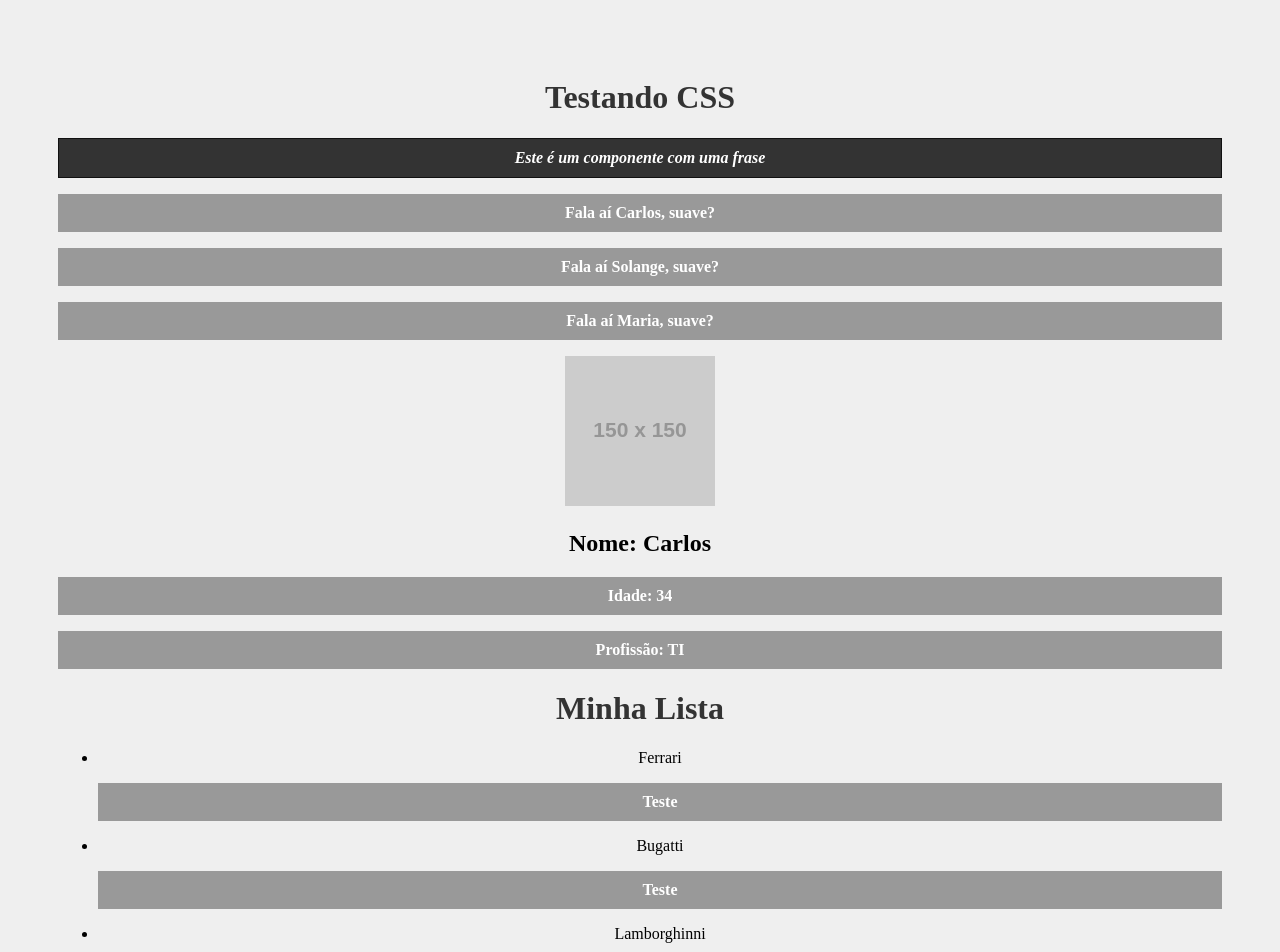
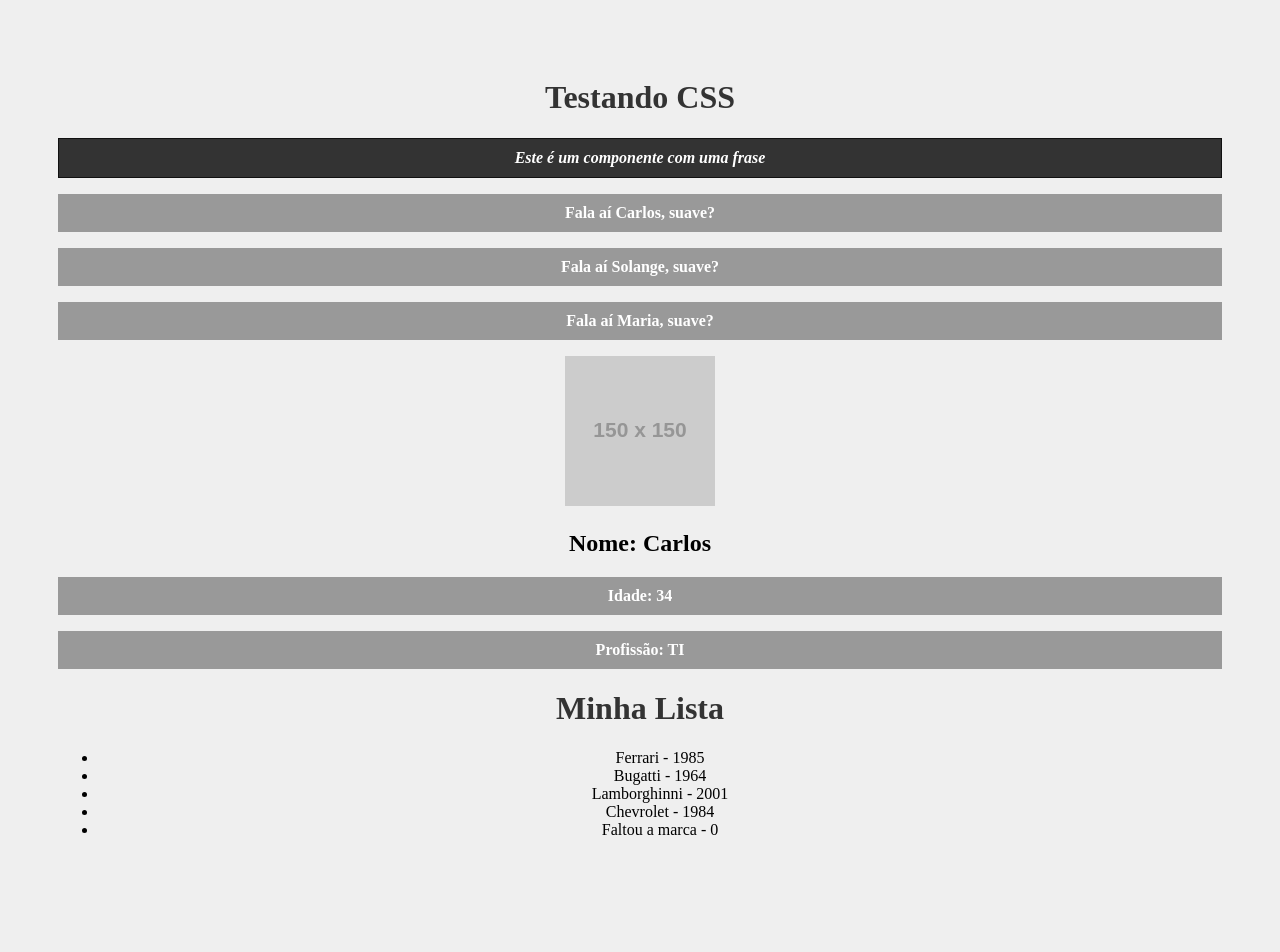
Before and after one commit to Carlosjw/registerApp, a React (Create React App) app in the folder firstapp/: page / in a window 1280 px wide. Shown: the top 952 px of the page. Built offline with nearby package versions, Linux system fonts and the light colour scheme.

Commit message:
lessonPropsAdvanced

```diff
--- a/firstapp/src/components/Item.js
+++ b/firstapp/src/components/Item.js
@@ -1,10 +1,24 @@
-function Item(props) {
+import PropTypes from "prop-types";
+
+function Item({ marca, anolancamento }) {
   return (
     <>
-      <li>{props.marca}</li>
-      <p>Teste</p>
+      <li>
+        {marca} - {anolancamento}
+      </li>
     </>
   );
 }
 
+// validando a nível de programação (ideal para deixar para outros programadores)
+Item.prototypes = {
+  marca: PropTypes.string.isRequired,
+  anolancamento: PropTypes.number,
+};
+
+// caso não seja fornecido nada, será preenchido pelo defaultprops
+Item.defaultProps = {
+  marca: "Faltou a marca",
+  anolancamento: 0,
+};
 export default Item;
--- a/firstapp/src/components/List.js
+++ b/firstapp/src/components/List.js
@@ -5,9 +5,11 @@ function List() {
     <>
       <h1>Minha Lista</h1>
       <ul>
-        <Item marca="Ferrari" />
-        <Item marca="Bugatti" />
-        <Item marca="Lamborghinni" />
+        <Item marca="Ferrari" anolancamento={1985} />
+        <Item marca="Bugatti" anolancamento={1964} />
+        <Item marca="Lamborghinni" anolancamento={2001} />
+        <Item marca="Chevrolet" anolancamento={1984} />
+        <Item />
       </ul>
     </>
   );
```
